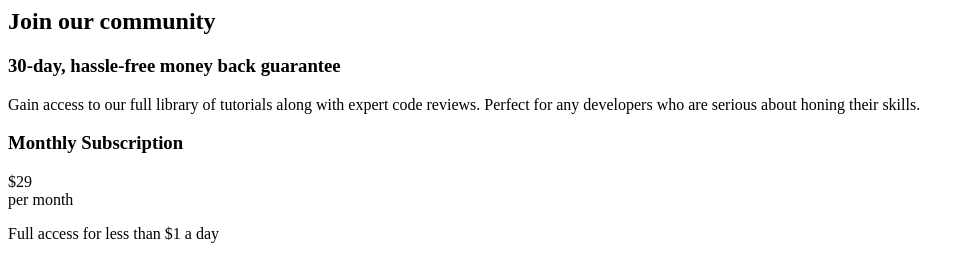
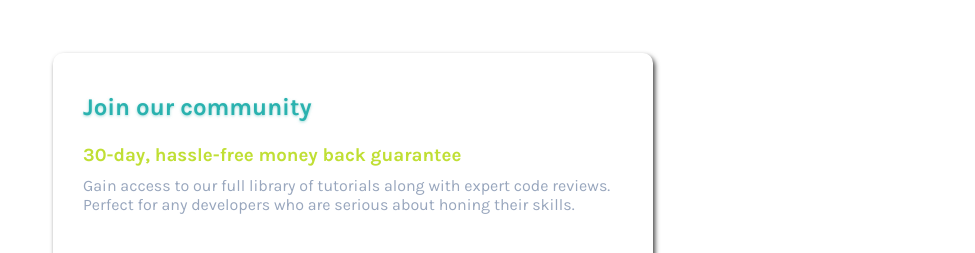
Before and after one commit to EniolaOE/pricing-card-frontend-mentor-challenge, a plain HTML site: page index.html in a window 1280 px wide. Shown: the top 253 px of the page, without its empty margins (0-975 px from the left). Drawn offline with Linux system fonts and the light colour scheme.

Commit message:
Update index.html

```diff
--- a/index.html
+++ b/index.html
@@ -3,7 +3,7 @@
     <title> first design pricing card </title>
     <link rel="preconnect" href="https://fonts.gstatic.com">
     <link href="https://fonts.googleapis.com/css2?family=Karla:wght@400;700&display=swap" rel="stylesheet">
-    <link href=".style.css" rel="stylesheet">
+    <link href="./style.css" rel="stylesheet">
   </head>
   <body>
     <div id='Main-container'>
@@ -36,6 +36,5 @@
       </div>
     </div>
     <script src="./index.js"></script>
-    b
   </body>
 </html>
```
